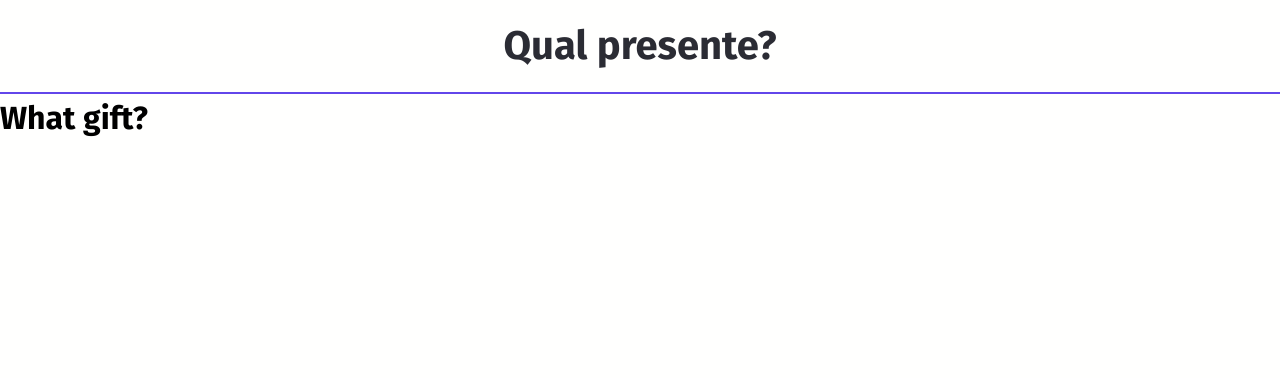
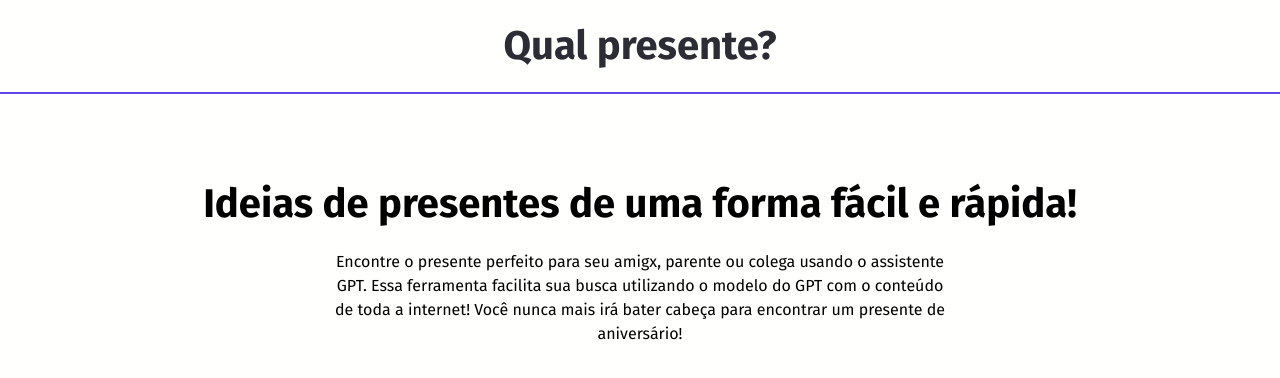
Before and after one commit to arthur-dias/whatgift-app, a React (Vite) app: page / in a window 1280 px wide. Shown: the top 378 px of the page. Built offline with nearby package versions, Linux system fonts and the light colour scheme.

Commit message:
added Presentation component

```diff
--- a/src/App.tsx
+++ b/src/App.tsx
@@ -1,10 +1,14 @@
 import Header from './components/Header/Header'
+import Presentation from './components/Presentation/Presentation'
 
 function App() {
   return (
     <>
       <Header title='Qual presente?' />
-      <h1>What gift?</h1>
+      <Presentation
+        title='Ideias de presentes de uma forma fácil e rápida!'
+        text='Encontre o presente perfeito para seu amigx, parente ou colega usando o assistente GPT. Essa ferramenta facilita sua busca utilizando o modelo do GPT com o conteúdo de toda a internet! Você nunca mais irá bater cabeça para encontrar um presente de aniversário!'
+      />
     </>
   )
 }
--- /dev/null
+++ b/src/components/Presentation/Presentation.module.css
@@ -0,0 +1,34 @@
+@import '../../styles/_colors.css';
+@import '../../styles/_fontSizes.css';
+
+.presentation {
+  width: 100%;
+  text-align: center;
+  padding: 5rem 1rem 1rem;
+  background: var(--background-primary-color);
+  display: flex;
+  flex-direction: column;
+  align-items: center;
+  justify-content: flex-start;
+  gap: 1rem;
+}
+
+.presentation__title {
+  font-size: var(--font-large-size);
+}
+
+.presentation__text {
+  width: 50%;
+  font-size: var(--font-regular-size);
+}
+
+@media (max-width: 600px) {
+  .presentation__title {
+    font-size: var(--font-regular-size);
+  }
+
+  .presentation__text {
+    width: 75%;
+    font-size: var(--font-small-size);
+  }
+}
--- /dev/null
+++ b/src/components/Presentation/Presentation.tsx
@@ -0,0 +1,16 @@
+import styles from './Presentation.module.css'
+
+interface PresentationProps {
+  title: string
+  text: string
+}
+const Presentation = ({ title, text }: PresentationProps) => {
+  return (
+    <div className={styles.presentation}>
+      <h1 className={styles.presentation__title}>{title}</h1>
+      <p className={styles.presentation__text}>{text}</p>
+    </div>
+  )
+}
+
+export default Presentation
```
